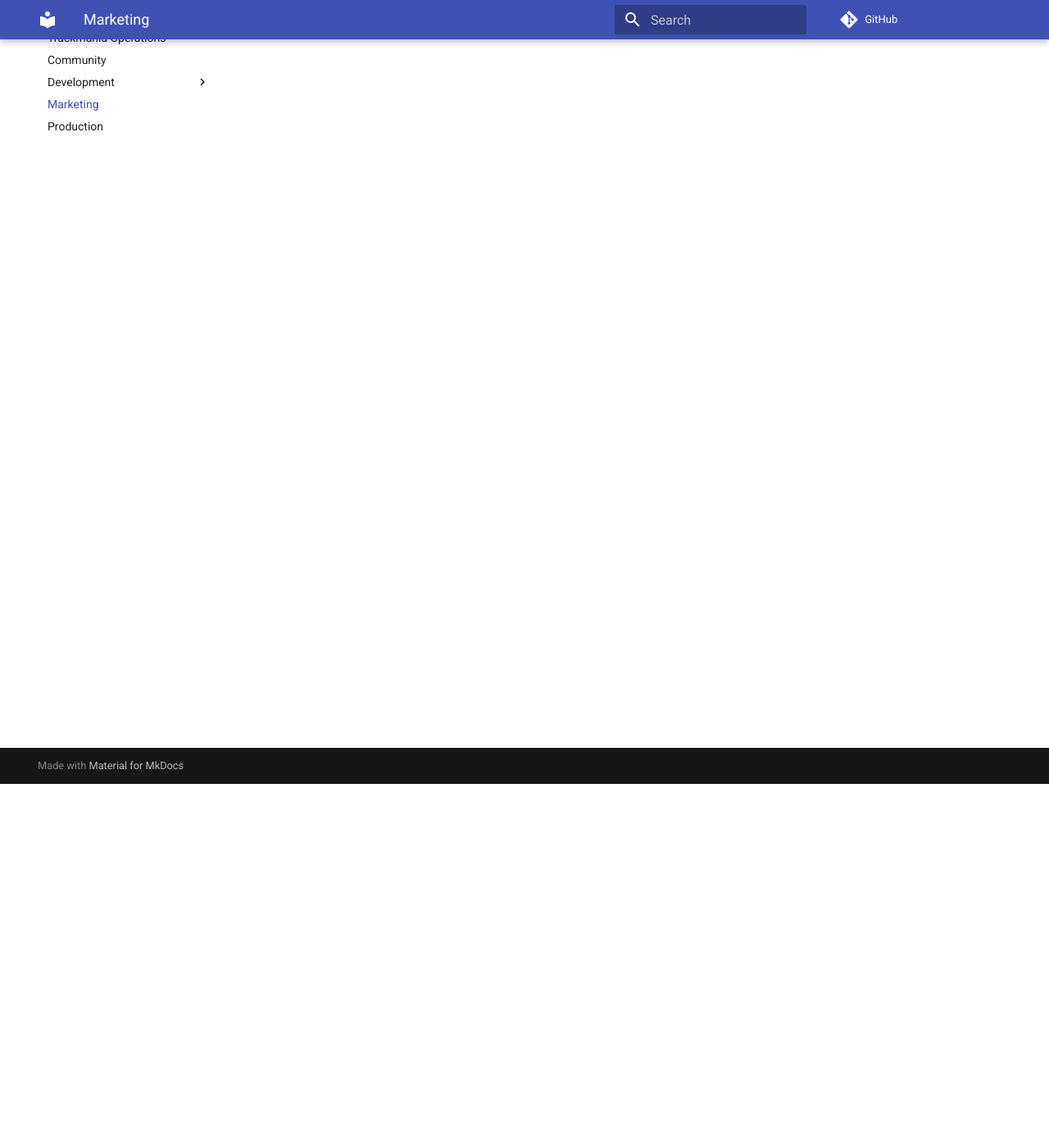
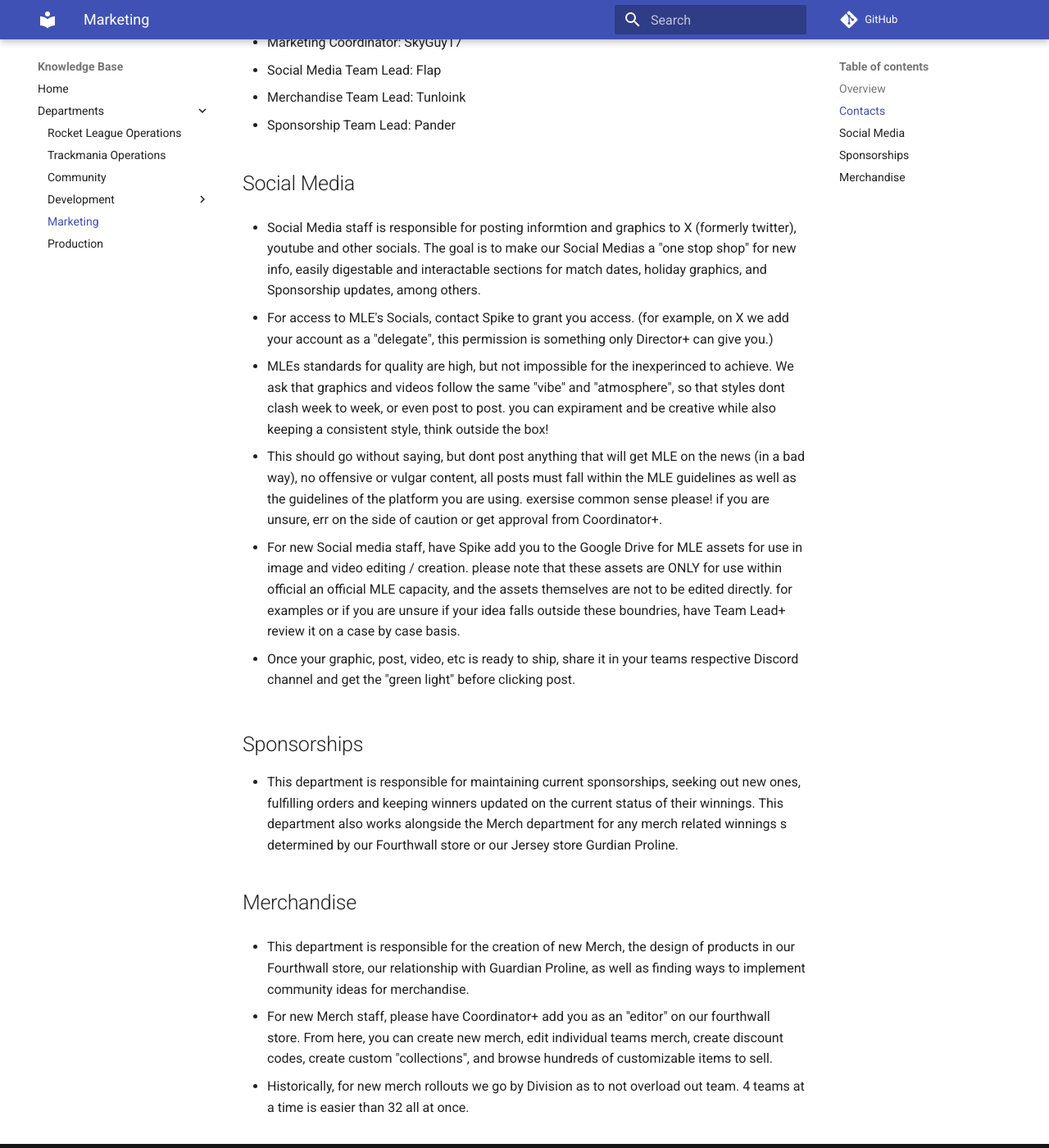
Before and after one commit to Minor-League-Esports/knowledgeBase, an MkDocs documentation site: the page built from docs/departments/marketing.md, in a window 1280 px wide and 1400 px high, scrolled down 444 px. Shown: the whole window at 82% size. Built offline with MkDocs 1.6.1 and Material for MkDocs 9.7.7, drawn with Linux system fonts in a browser that asks for light colours; comment, search, counter and statistics services are not loaded; some of the changed text lies outside the part shown.

Commit message:
Update marketing.md

```diff
--- a/docs/departments/marketing.md
+++ b/docs/departments/marketing.md
@@ -1,9 +1,40 @@
 # Marketing
 
-## Important Info
+## Overview
 
-- *Add important information here.*
+- Marketing is an essential cornerstone of the Minor League Esports ecosystem. from getting new members and new eyes onto our community to driving funding and sponsorships, our work helps "keep the lights on", keeps our community engaged and is the engine that drives new members into our ranks! this page and the informtion herein is to help our beloved staff get familiar with the processes involved in keeping Marketing running smoothly.
 
 ## Contacts
 
-- *Add contact information here.*
+- Head of Marketing: Spike / Han1ckz
+- Marketing Coordinator: SkyGuy17
+- Social Media Team Lead: Flap
+- Merchandise Team Lead: Tunloink
+- Sponsorship Team Lead: Pander
+
+## Social Media
+
+- Social Media staff is responsible for posting informtion and graphics to X (formerly twitter), youtube and other socials. The goal is to make our Social Medias a "one stop shop" for new info, easily digestable and interactable sections for match dates, holiday graphics, and Sponsorship updates, among others.
+
+- For access to MLE's Socials, contact Spike to grant you access. (for example, on X we add your account as a "delegate", this permission is something only Director+ can give you.)
+
+- MLEs standards for quality are high, but not impossible for the inexperinced to achieve. We ask that graphics and videos follow the same "vibe" and "atmosphere", so that styles dont clash week to week, or even post to post. you can expirament and be creative while also keeping a consistent style, think outside the box!
+
+- This should go without saying, but dont post anything that will get MLE on the news (in a bad way), no offensive or vulgar content, all posts must fall within the MLE guidelines as well as the guidelines of the platform you are using. exersise common sense please! if you are unsure, err on the side of caution or get approval from Coordinator+.
+
+- For new Social media staff, have Spike add you to the Google Drive for MLE assets for use in image and video editing / creation. please note that these assets are ONLY for use within official an official MLE capacity, and the assets themselves are not to be edited directly. for examples or if you are unsure if your idea falls outside these boundries, have Team Lead+ review it on a case by case basis.
+
+- Once your graphic, post, video, etc is ready to ship, share it in your teams respective Discord channel and get the "green light" before clicking post.
+
+
+## Sponsorships
+
+- This department is responsible for maintaining current sponsorships, seeking out new ones, fulfilling orders and keeping winners updated on the current status of their winnings. This department also works alongside the Merch department for any merch related winnings s determined by our Fourthwall store or our Jersey store Gurdian Proline.
+
+## Merchandise
+
+- This department is responsible for the creation of new Merch, the design of products in our Fourthwall store, our relationship with Guardian Proline, as well as finding ways to implement community ideas for merchandise.
+
+- For new Merch staff, please have Coordinator+ add you as an "editor" on our fourthwall store. From here, you can create new merch, edit individual teams merch, create discount codes, create custom "collections", and browse hundreds of customizable items to sell.
+
+- Historically, for new merch rollouts we go by Division as to not overload out team. 4 teams at a time is easier than 32 all at once.
```
